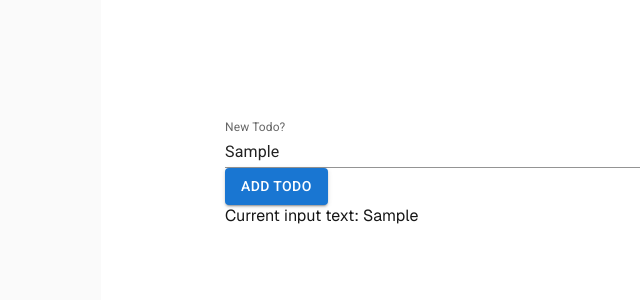
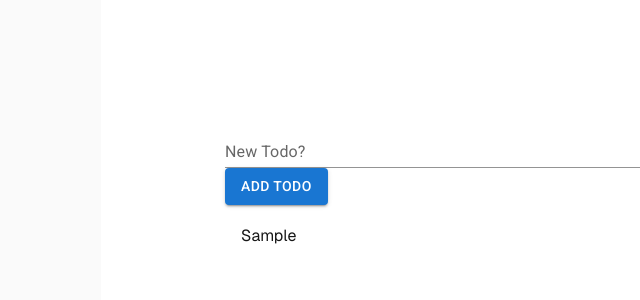
Before and after one commit to DG-InClass/DMIT-2008-A01-Jan-2026, a Next.js app in the folder src/D/nextjs-event-state-fundamentals-START/state-and-event/: page / in a window 1280 px wide. Both pictures are taken after typing "Sample" into the empty fields and a click on the button "ADD TODO". Shown: the top 300 px of the page, without its empty margins (139-779 px from the left). Built offline with nearby package versions, Linux system fonts and the light colour scheme.

Commit message:
Complete Event/State demo

```diff
--- a/src/D/nextjs-event-state-fundamentals-START/state-and-event/components/TodoList.js
+++ b/src/D/nextjs-event-state-fundamentals-START/state-and-event/components/TodoList.js
@@ -1,5 +1,5 @@
 // ~/components/TodoList.js
-import {Box, Button, Grid, TextField} from '@mui/material';
+import {Box, Button, Grid, TextField, List, ListItem, ListItemText, Typography} from '@mui/material';
 // React's useState hook allows us to manage
 // the internal state/data of our component
 // in a way that the React framework can also
@@ -24,6 +24,7 @@ export default function TodoList(props) {
     //     \______/  \_________/             \/
     //      getter   setter func              |
     //                       initial value   -|
+    const [allTodos, setAllTodos] = useState([]);
 
     const onTodoTextChange = (event) => {
         console.log(event.target.value);
@@ -31,6 +32,11 @@ export default function TodoList(props) {
     }
     const onAddTodoClick = () => {
         console.log('Clicked the button');
+        // create a new array with all the todos and the new todo item
+        const updatedTodoList = [...allTodos, todoText];
+        //  to prepend the data [todoText, ...allTodos]
+        setAllTodos(updatedTodoList); // replaces the old array of data
+        setTodoText(''); // reset the <TextField>
     }
 
     return <>
@@ -47,7 +53,19 @@ export default function TodoList(props) {
             onClick={onAddTodoClick}
         >Add Todo</Button>
         <Grid item xs={12}>
-            Current input text: {todoText}
+            <List sx={{width: '100%'}}>
+                {
+                    allTodos.map((eachItem, index) =>
+                        <ListItem key={index}>
+                            <ListItemText>
+                                <Typography variant="p" component="div">
+                                    {eachItem}
+                                </Typography>
+                            </ListItemText>
+                        </ListItem>
+                    )
+                }
+            </List>
         </Grid>
     </>
 }
```
